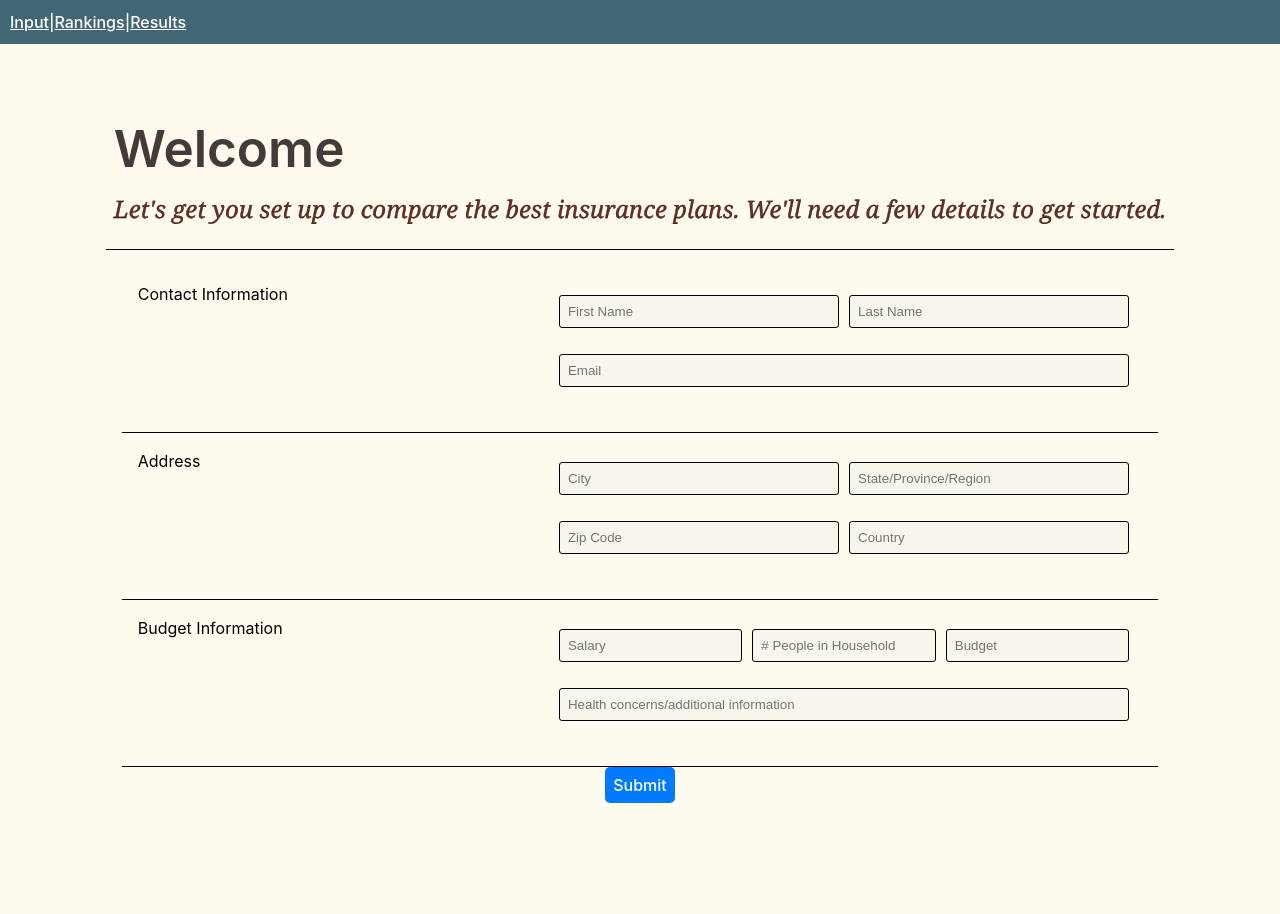
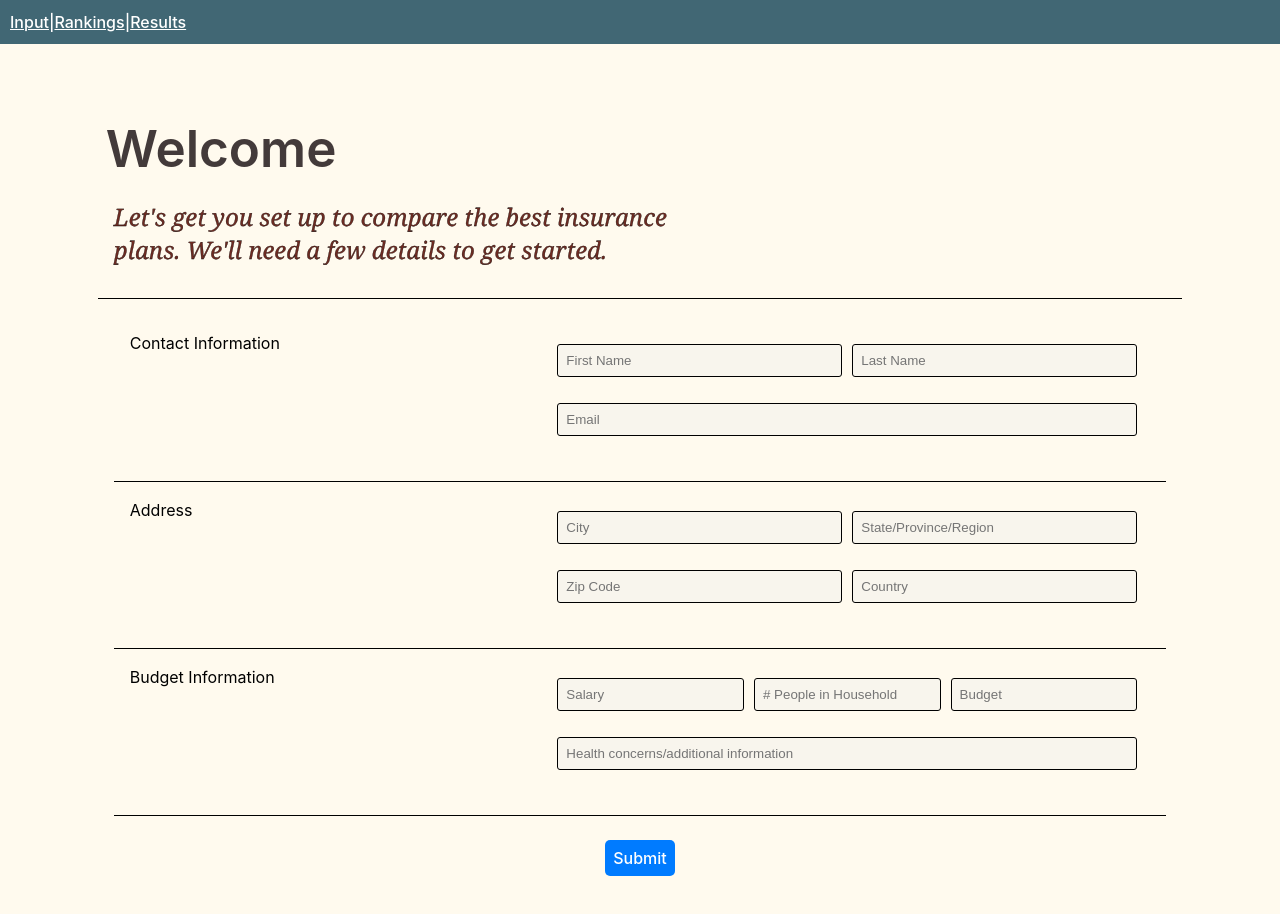
Before and after one commit to riasingh125/forge-spring25-software, a React (Vite) app in the folder frontend/: page /input in a window 1280 px wide. Shown: the top 914 px of the page. Before the commit the page ends 851 px from the top, so only its background shows below. Built offline with nearby package versions, Linux system fonts and the light colour scheme.

Commit message:
added some more css

```diff
--- a/frontend/src/pages/Input/Input.tsx
+++ b/frontend/src/pages/Input/Input.tsx
@@ -33,10 +33,13 @@ const Input: React.FC<ResultsProps> = ({ setResults }) => {
   return (
     <div className={styles.inputPage}>
       <h1 className={styles.title}>Welcome</h1>
-      <h2 className={styles.subtitle}>
-        Let's get you set up to compare the best insurance plans. We'll need a
-        few details to get started.
-      </h2>
+      <div className={styles.subtitle}>
+        <h2>
+          Let's get you set up to compare the best insurance plans. We'll need a
+          few details to get started.
+        </h2>
+      </div>
+
       <div className={styles.line}></div>
       <div className={styles.formContainer}>
         <form className={styles.form} onSubmit={handleSubmit}>
@@ -160,6 +163,7 @@ const Input: React.FC<ResultsProps> = ({ setResults }) => {
             </div>
           </div>
           <div className={styles.line}></div>
+          <br></br>
           {/* Submit Button */}
           <button type="submit" className={styles.submitButton}>
             Submit
--- a/frontend/src/pages/Input/styles.module.css
+++ b/frontend/src/pages/Input/styles.module.css
@@ -1,18 +1,21 @@
 .inputPage * {
   padding: 0.5rem;
+}
+
+.inputPage h2 {
+}
+
+.subtitle h2 {
+  text-align: left;
+  color: var(--burgundy);
+  font-weight: 400;
+  width: 60%;
 }
 
 .title {
   text-align: left;
   color: var(--gray);
   margin-top: 5rem;
-}
-
-.subititle {
-  text-align: left;
-  color: var(--burgundy);
-  font-weight: 400;
-  width: 60%;
 }
 
 input {
@@ -29,7 +32,6 @@ input {
 .form {
   width: 100%;
 }
-
 
 .formGroup {
   display: flex;
```
